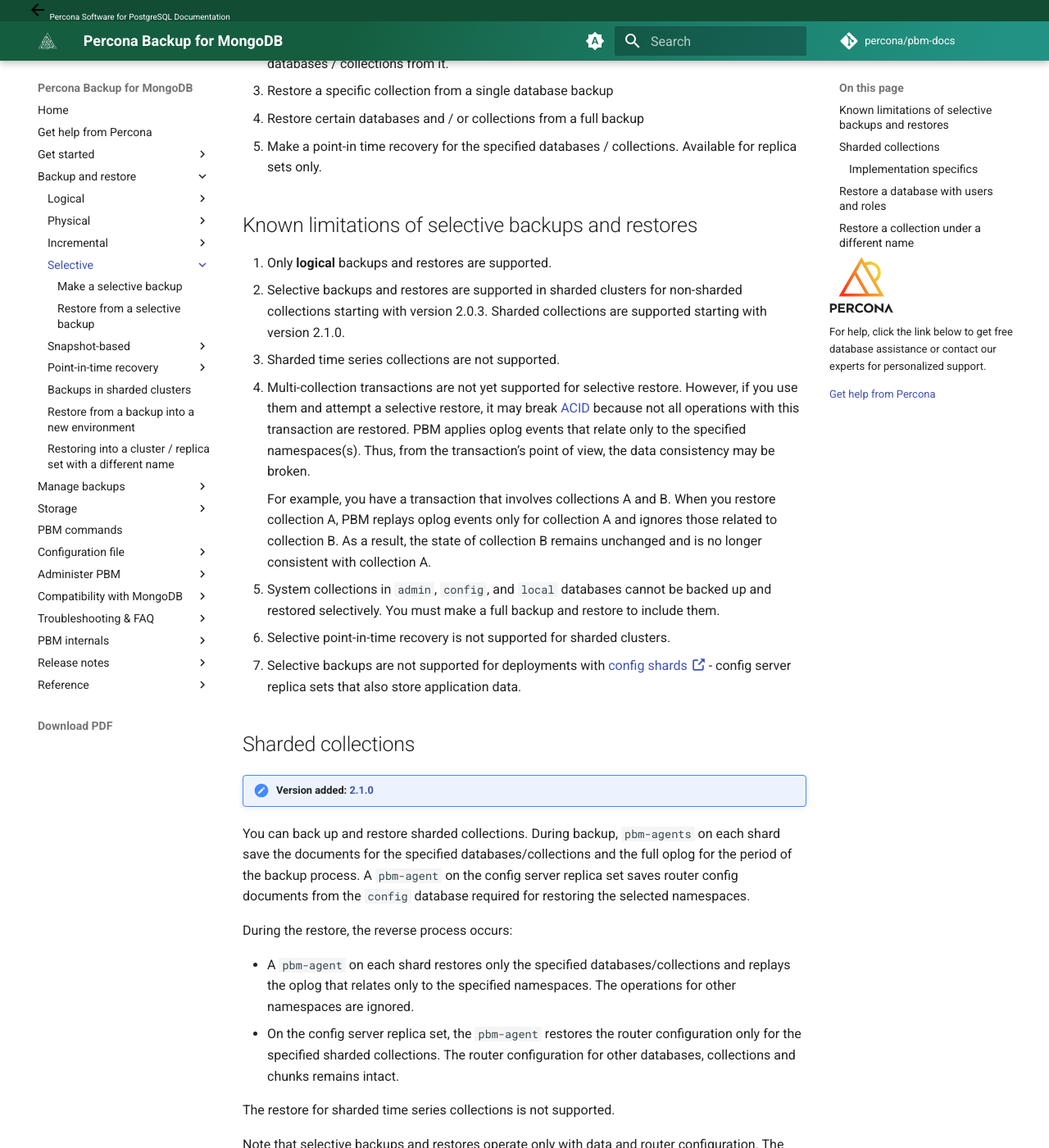
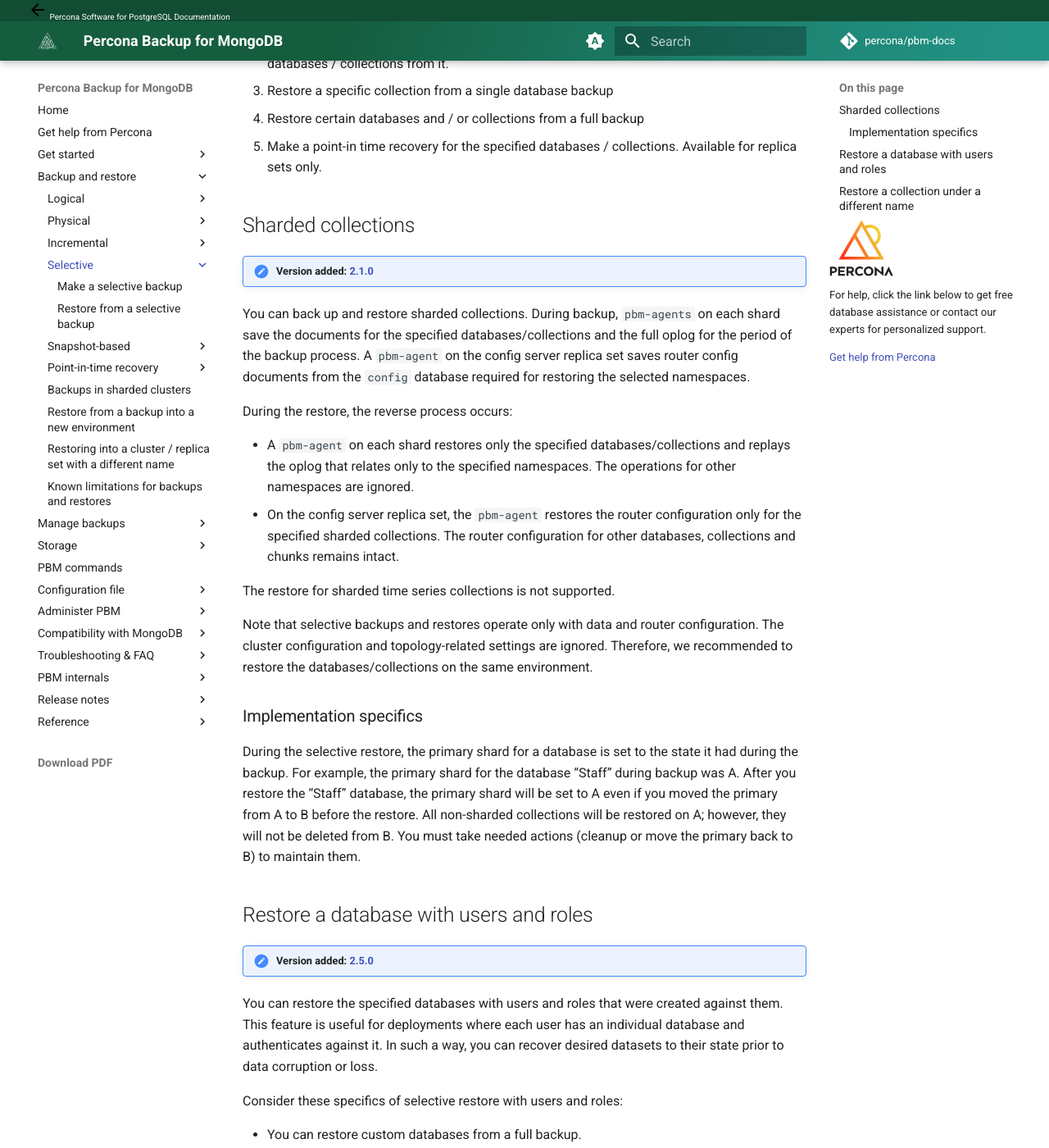
Before and after one commit to percona/pbm-docs, an MkDocs documentation site: the page built from docs/features/selective-backup.md, in a window 1280 px wide and 1400 px high, scrolled down 704 px. Shown: the whole window at 82% size. Built offline with MkDocs 1.6.1 and Material for MkDocs 9.7.7, drawn with Linux system fonts in a browser that asks for light colours; nearby versions of some CDN libraries; comment, search, counter and statistics services are not loaded; some of the changed text lies outside the part shown.

Commit message:
PBM-1426 Moved known limitations for backups under a separate page

```diff
--- a/docs/features/selective-backup.md
+++ b/docs/features/selective-backup.md
@@ -28,19 +29,6 @@
 2.	Restore a specific collection from a single database backup
 3.	Restore certain databases and / or collections from a full backup
 4.	Make a point-in time recovery for the specified databases / collections. Available for replica sets only.
-
-## Known limitations of selective backups and restores
-
-1. Only **logical** backups and restores are supported.
-2. Selective backups and restores are supported in sharded clusters for non-sharded collections starting with version 2.0.3. Sharded collections are supported starting with version 2.1.0.
-3. Sharded time series collections are not supported.
-4. Multi-collection transactions are not yet supported for selective restore. However, if you use them and attempt a selective restore, it may break [ACID](../reference/glossary.md#acid) because not all operations with this transaction are restored. PBM applies oplog events that relate only to the specified namespaces(s). Thus, from the transaction's point of view, the data consistency may be broken.
-
-    For example, you have a transaction that involves collections A and B. When you restore collection A, PBM replays oplog events only for collection A and ignores those related to collection B. As a result, the state of collection B remains unchanged and is no longer consistent with collection A.
-
-5. System collections in ``admin``, ``config``, and ``local`` databases cannot be backed up and restored selectively. You must make a full backup and restore to include them.
-6. Selective point-in-time recovery is not supported for sharded clusters.
-7. Selective backups are not supported for deployments with [config shards :octicons-link-external-16:](https://www.mongodb.com/docs/v8.0/core/sharded-cluster-config-servers/#std-label-sharded-cluster-config-server-config-shards) - config server replica sets that also store application data.
 
 
 ## Sharded collections
@@ -96,10 +86,6 @@
 
 Let's say you discover that the `status` field now includes an extra `date` field. These changes went unnoticed, and the app's code was not updated to handle them, leading to incorrect results. Now that you've identified the issue you can take necessary actions to fix it.
 
-!!! note
-
-    In version 2.8.0, you can restore a single non-sharded collection in a replica set under a different name. The support for sharded and time series collections is planned for the future releases.
-
-
+[Known limitations](../features/known-limitations.md#selective-backups-and-restores){.md-button}
 [Make a backup](../usage/backup-selective.md){ .md-button .md-button }
 [Restore a backup](../usage/restore-selective.md){ .md-button .md-button }
--- a/docs/usage/restore-selective.md
+++ b/docs/usage/restore-selective.md
@@ -4,7 +4,7 @@
 
 ## Before you start
 
-You can restore a specific database or a collection either from a full or a selective backup. Read about [known limitations of selective restores](../features/selective-backup.md#known-limitations-of-selective-backups-and-restores).
+You can restore a specific database or a collection either from a full or a selective backup. Read about [known limitations of selective restores](../features/known-limitations.md#selective-backups-and-restores).
 
 ## Restore a database
 
--- a/mkdocs-base.yml
+++ b/mkdocs-base.yml
@@ -190,6 +190,7 @@
         - Backups in sharded clusters: features/backup-sharding.md
         - features/restore-new-env.md
         - features/restore-remapping.md
+        - Known limitations for backups and restores: features/known-limitations.md
   - Manage backups:
         - List backups: usage/list-backup.md
         - usage/describe-backup.md
```
Also changed, not shown: other parts of docs/features/selective-backup.md (+3 -0 lines), docs/features/known-limitations.md (added, +32 -0 lines), docs/features/point-in-time-recovery.md (+4 -11 lines), docs/usage/oplog-replay.md (+1 -3 lines).
